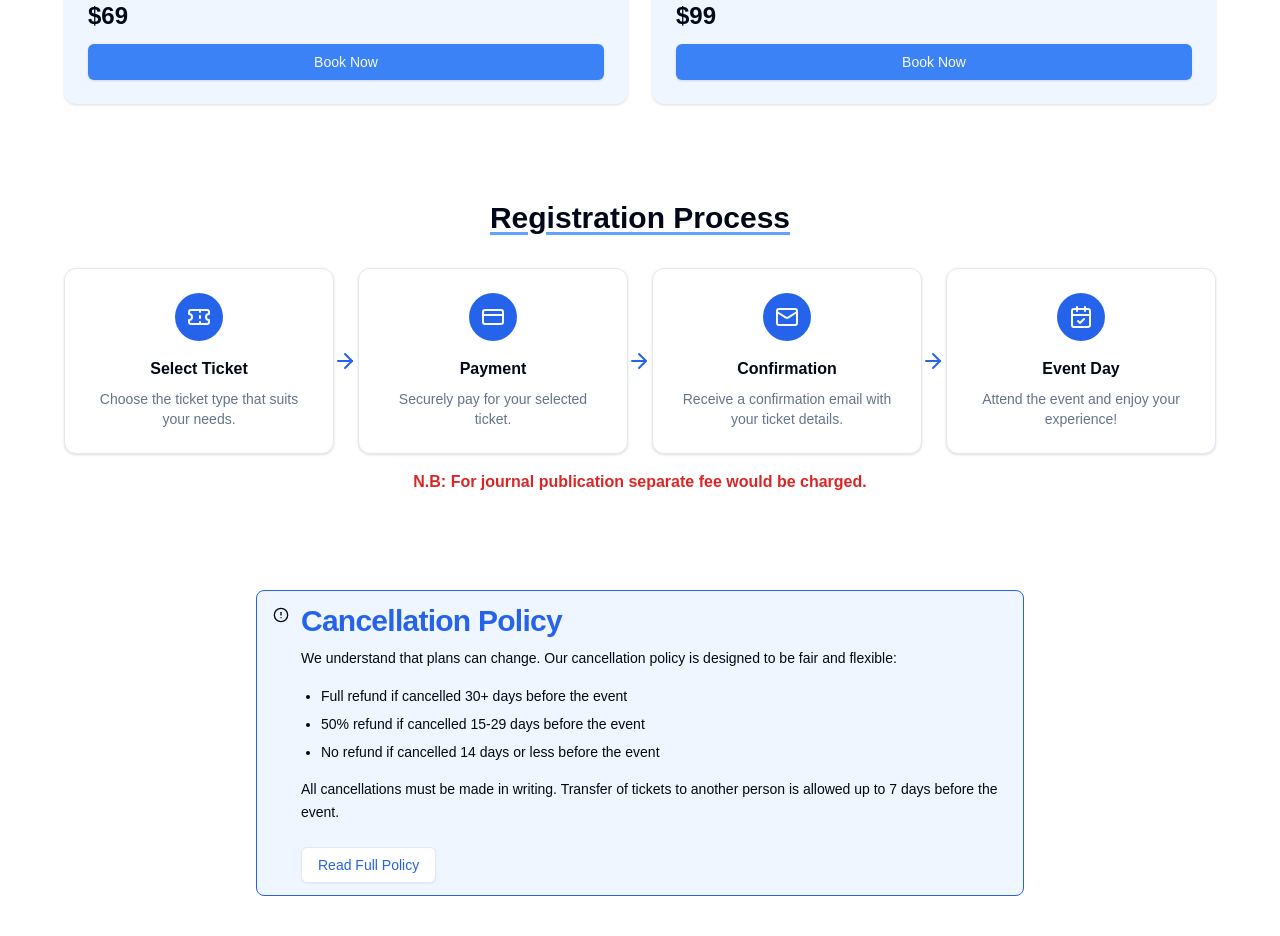
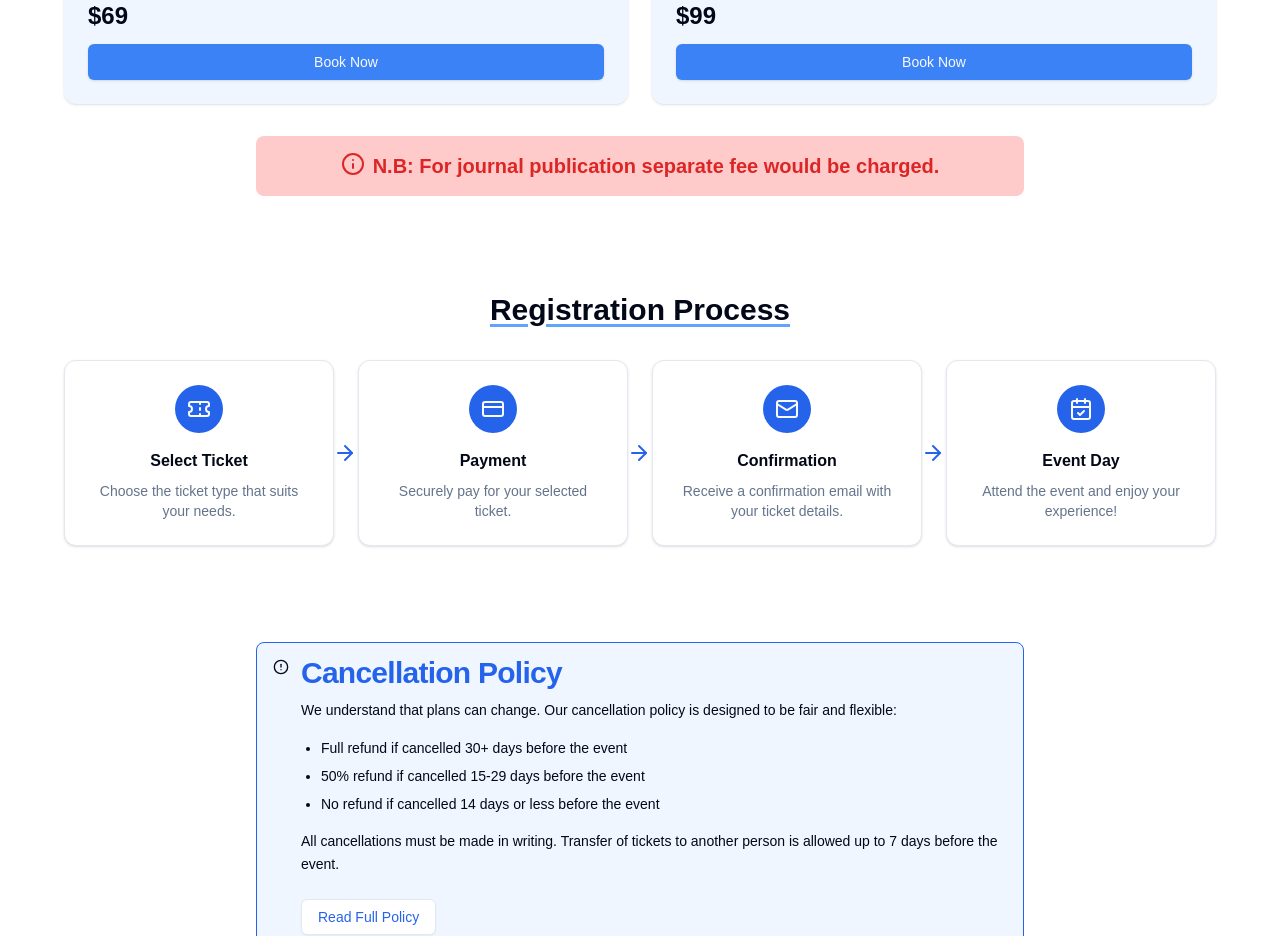
Before and after one commit to ZepResearch/icemss, a Next.js app: page /registration in a window 1280 px wide. Shown: the part 1560-2496 px from the top of the page. Built offline with nearby package versions, Linux system fonts and the light colour scheme; no server answers.

Commit message:
nb design change

```diff
--- a/app/(pages)/registration/components/Proccse.jsx
+++ b/app/(pages)/registration/components/Proccse.jsx
@@ -40,6 +40,7 @@ export default function Process() {
 
   return (
     <div className="py-12 px-4 bg-white ">
+
       <div className="max-w-6xl mx-auto">
         <h1 className="text-3xl font-bold text-center mb-8 underline underline-offset-4 decoration-blue-400">
           Registration Process
@@ -63,7 +64,7 @@ export default function Process() {
             </Card>
           ))}
         </div>
-          <h1 className=" text-center text-red-600 font-semibold pt-4">N.B: For journal publication separate fee would be charged.</h1>
+
       </div>
     </div>
   );
--- a/app/(pages)/registration/components/TIcket.jsx
+++ b/app/(pages)/registration/components/TIcket.jsx
@@ -2,7 +2,7 @@
 
 import { useState } from "react";
 import { useRouter } from "next/navigation";
-import { Check } from 'lucide-react';
+import { Check, Info } from 'lucide-react';
 
 import { Button } from "@/components/ui/button";
 import { Card } from "@/components/ui/card";
@@ -293,6 +293,9 @@ export default function Ticket() {
             </div>
           ))}
         </div>
+        <div className="p-4 bg-red-200 max-w-3xl mx-auto mt-8 rounded-lg flex justify-center items-center ">
+        <h1 className=" text-center text-red-600 font-semibold inline-flex gap-2 text-xl"><Info/>N.B: For journal publication separate fee would be charged.</h1>
+        </div>
       </div>
       {selectedTicket && (
         <CCavenuePaymentForm
```
